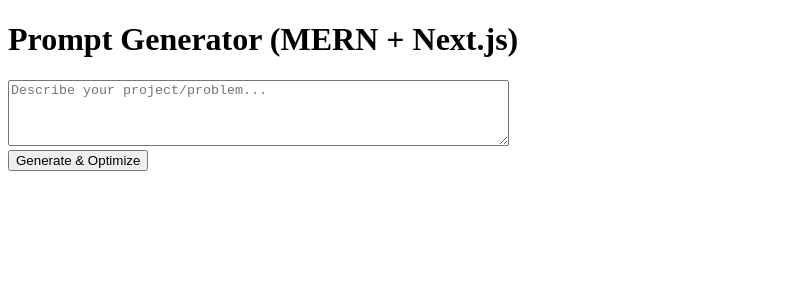
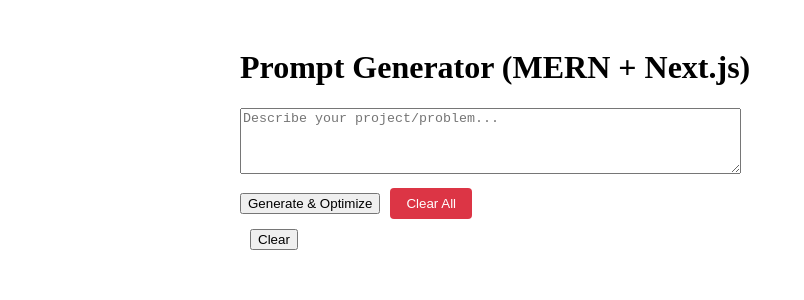
Before and after one commit to coolsheets/artisan, a Next.js app in the folder client/: page / in a window 1280 px wide. Shown: the top 300 px of the page, without its empty margins (0-804 px from the left). Built offline with nearby package versions, Linux system fonts and the light colour scheme.

Commit message:
Clear buttons

```diff
--- a/client/components/PromptForm.js
+++ b/client/components/PromptForm.js
@@ -1,6 +1,6 @@
 import { useState } from 'react';
 
-export default function PromptForm({ onNewPrompt }) {
+export default function PromptForm({ onNewPrompt, onClearAll }) {
   const [input, setInput] = useState('');
   const [optimized, setOptimized] = useState('');
   const [atomized, setAtomized] = useState([]);
@@ -53,6 +53,16 @@ export default function PromptForm({ onNewPrompt }) {
     }
   };
 
+  const clearAll = () => {
+    setInput('');
+    setOptimized('');
+    setAtomized([]);
+    setError('');
+    if (onClearAll) {
+      onClearAll();
+    }
+  };
+
   return (
     <div>
       <textarea
@@ -63,8 +73,20 @@ export default function PromptForm({ onNewPrompt }) {
         placeholder="Describe your project/problem..."
       />
       <br />
-      <button onClick={handleOptimize} disabled={loading}>
-        {loading ? 'Processing...' : 'Generate & Optimize'}
+      <div style={{ margin: '10px 0' }}>
+        <button onClick={handleOptimize} disabled={loading}>
+          {loading ? 'Processing...' : 'Generate & Optimize'}
+        </button>
+        <button
+          onClick={clearAll}
+          disabled={loading}
+          style={{ marginLeft: '10px', backgroundColor: '#dc3545', color: 'white', border: 'none', padding: '8px 16px', borderRadius: '4px', cursor: 'pointer' }}
+        >
+          Clear All
+        </button>
+      </div>
+      <button onClick={clearAll} style={{ marginLeft: '10px' }}>
+        Clear
       </button>
 
       {error && (
--- a/client/pages/index.js
+++ b/client/pages/index.js
@@ -4,10 +4,22 @@ import PromptList from '../components/PromptList';
 
 export default function Home() {
   const [prompts, setPrompts] = useState([]);
+
+  const handleNewPrompt = (prompt) => {
+    setPrompts([prompt, ...prompts]);
+  };
+
+  const clearAllPrompts = () => {
+    setPrompts([]);
+  };
+
   return (
-    <div>
+    <div style={{ padding: '20px', maxWidth: '800px', margin: '0 auto' }}>
       <h1>Prompt Generator (MERN + Next.js)</h1>
-      <PromptForm onNewPrompt={prompt => setPrompts([prompt, ...prompts])} />
+      <PromptForm
+        onNewPrompt={handleNewPrompt}
+        onClearAll={clearAllPrompts}
+      />
       <PromptList prompts={prompts} />
     </div>
   );
```
